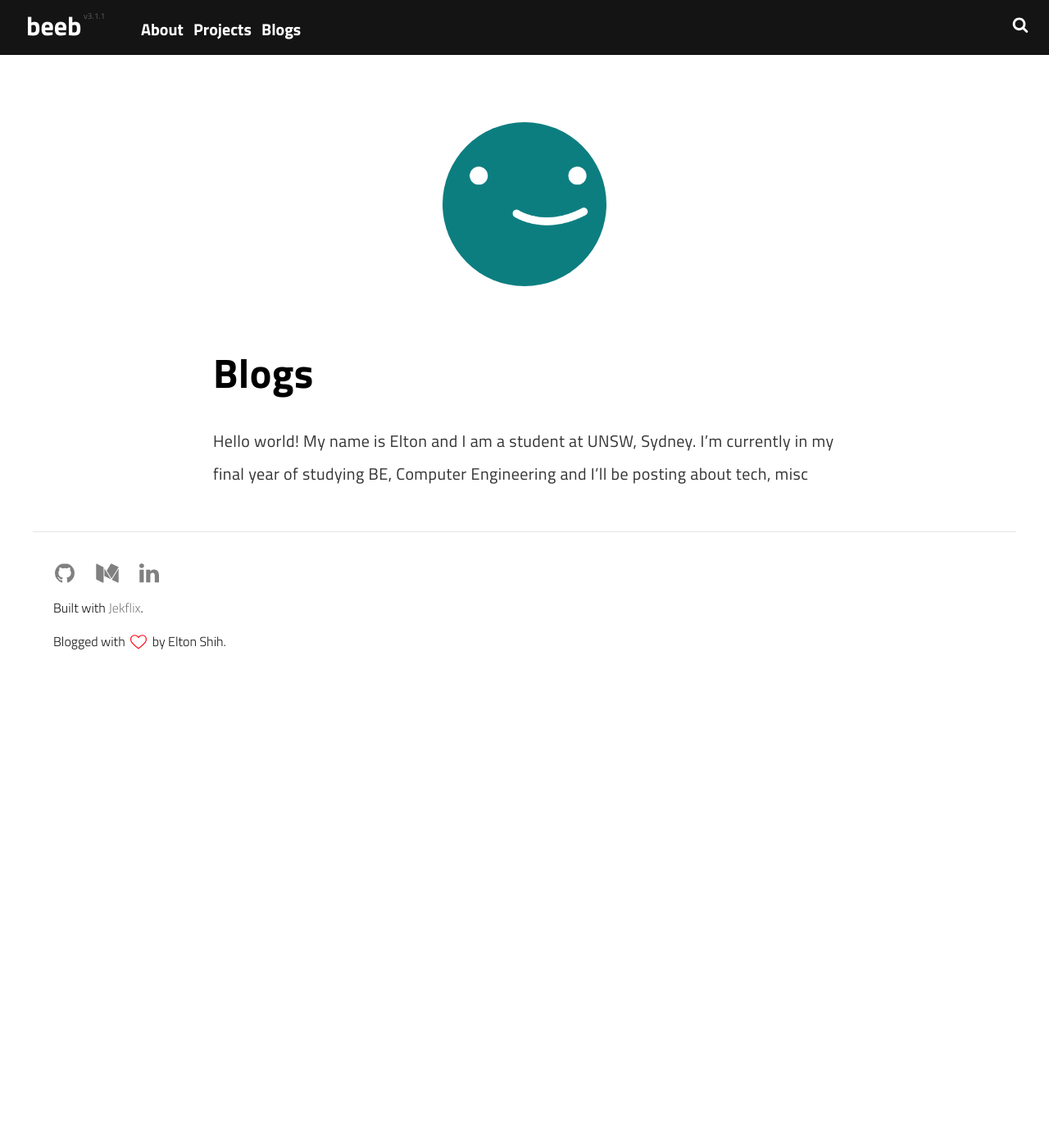
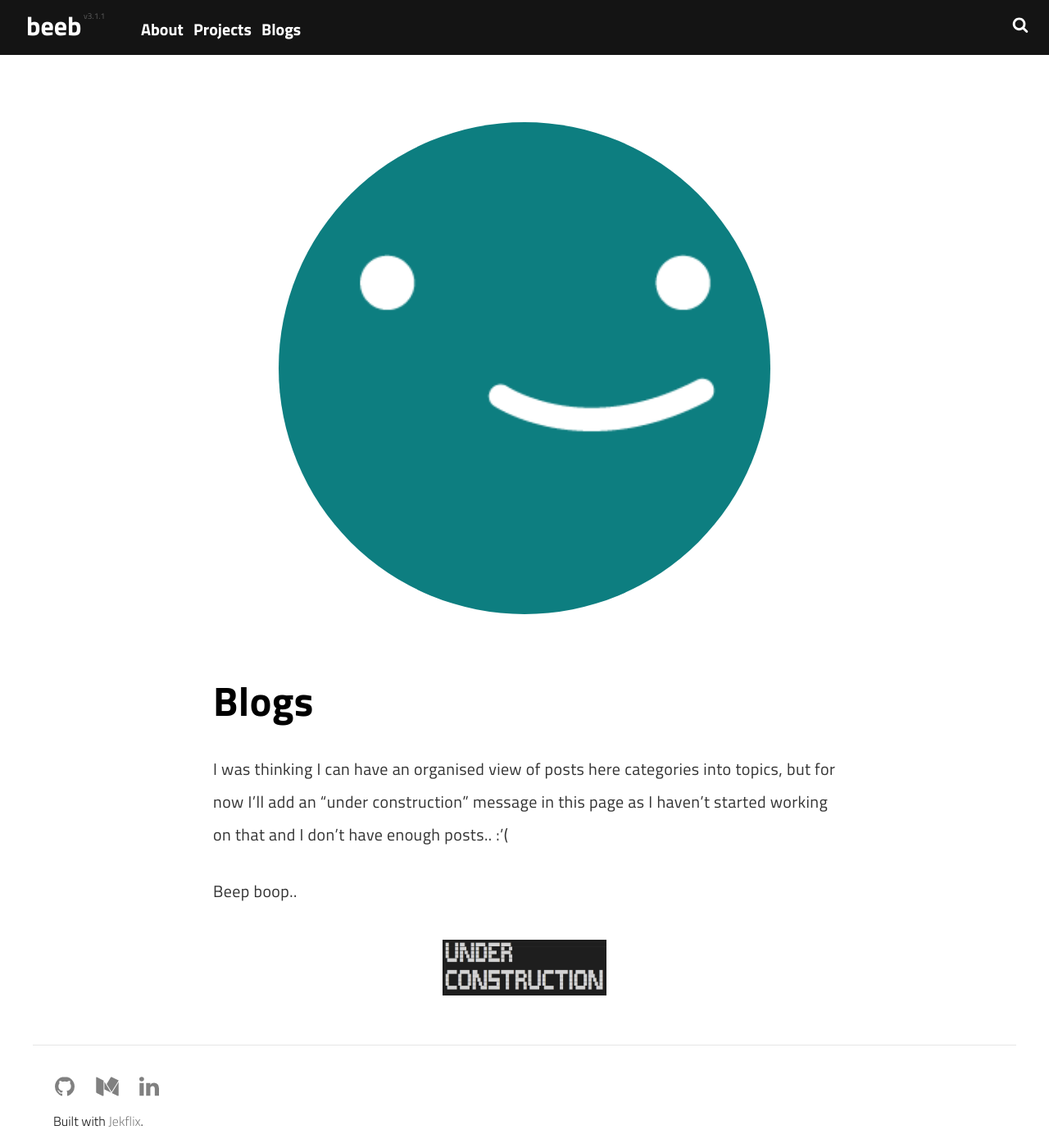
Before and after one commit to beebdev/beebdev.github.io, a Jekyll site: the page built from pages/blogs.md, in a window 1280 px wide and 1400 px high. Shown: the whole window at 82% size. Built offline with Jekyll 4.4.1, drawn with Linux system fonts in a browser that asks for light colours; a script that is not in the unit is left out.

Commit message:
Updated About, Projects, Blogs

```diff
--- a/pages/blogs.md
+++ b/pages/blogs.md
@@ -5,8 +5,13 @@ description: Some description.
 permalink: /blogs/
 ---
 
-<img class="img-rounded" src="/assets/img/uploads/profile.png" alt="Thiago Rossener" width="200">
+<img class="img-rounded" src="/assets/img/uploads/profile.png" alt="Thiago Rossener" width="600">
 
 # Blogs
 
-Hello world! My name is Elton and I am a student at UNSW, Sydney. I'm currently in my final year of studying BE, Computer Engineering and I'll be posting about tech, misc
+I was thinking I can have an organised view of posts here categories into topics, but for now I'll add an "under construction" message in this page as I haven't started working on that and I don't have enough posts.. :'(
+
+
+Beep boop..
+
+<img src="/assets/img/under_construction.png" alt="Under Construction" width="200">
```
Also changed, not shown: pages/about.md (+7 -1 lines), pages/projects.md (+8 -1 lines), assets/img/under_construction.png (added), 2 other files.
